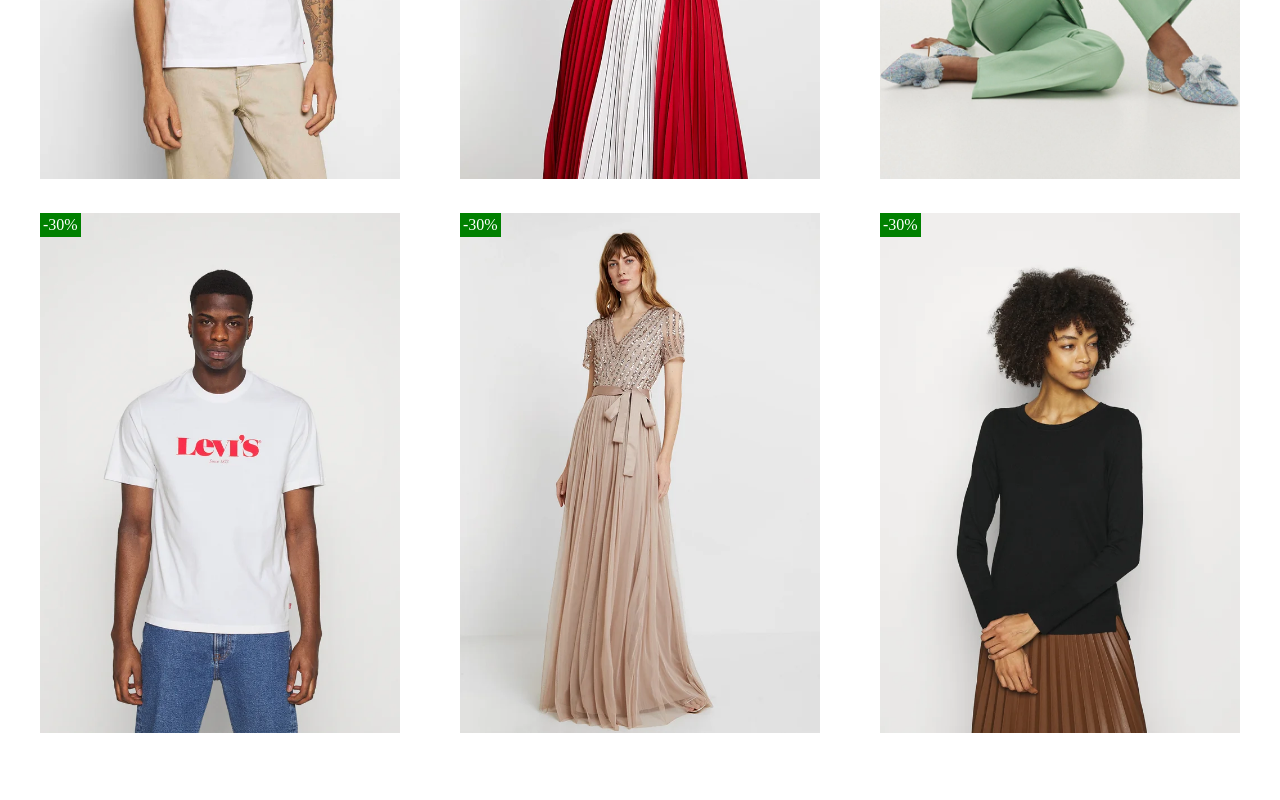
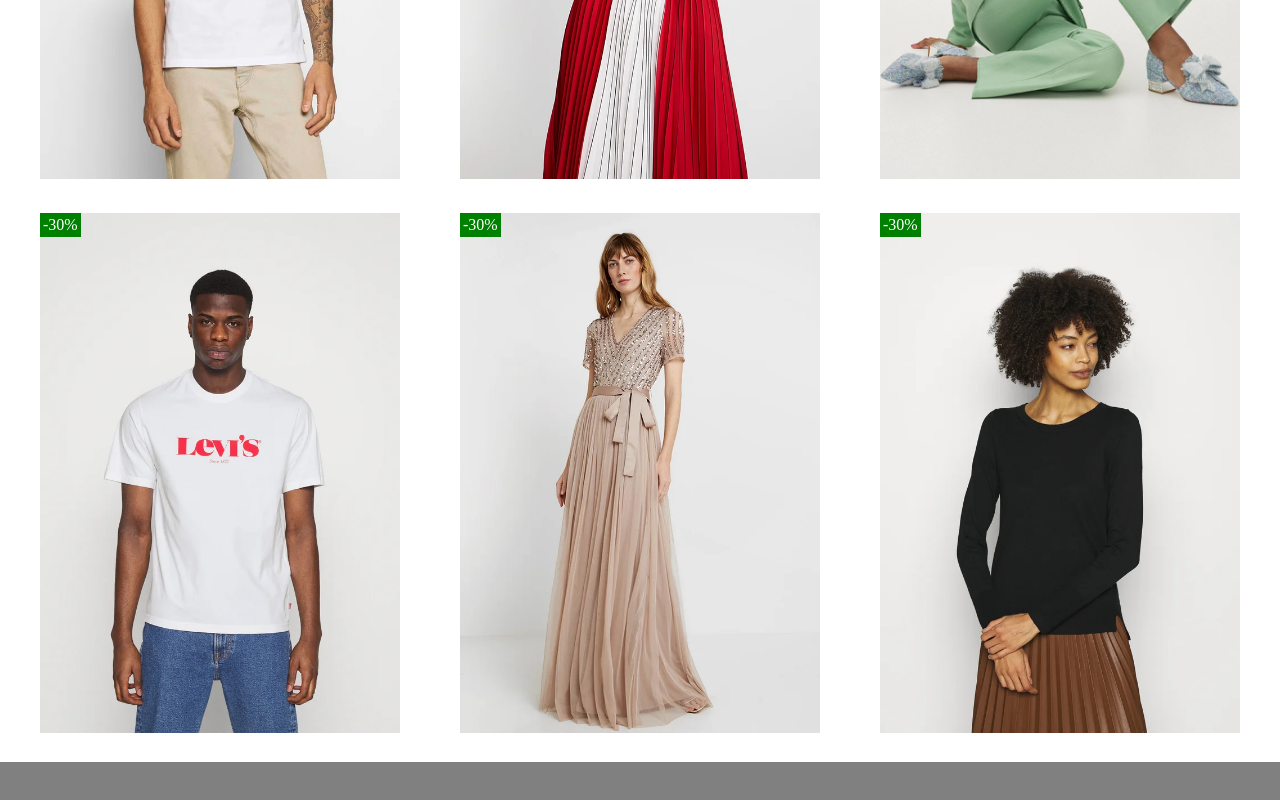
Before and after one commit to Aribunfi/html-css-boolando, a plain HTML site: page index.html in a window 1280 px wide. Shown: the part 416-1216 px from the top of the page. Before the commit the page ends 1153 px from the top, so only its background shows below. Drawn offline with Linux system fonts and the light colour scheme.

```diff
--- a/style.css
+++ b/style.css
@@ -27,3 +27,10 @@
     color: white;
     padding: 3px;
 }
+
+footer {
+    background-color: gray;
+    width: 100%;
+    height: 50px;
+    margin-top: 25px;
+}
```
